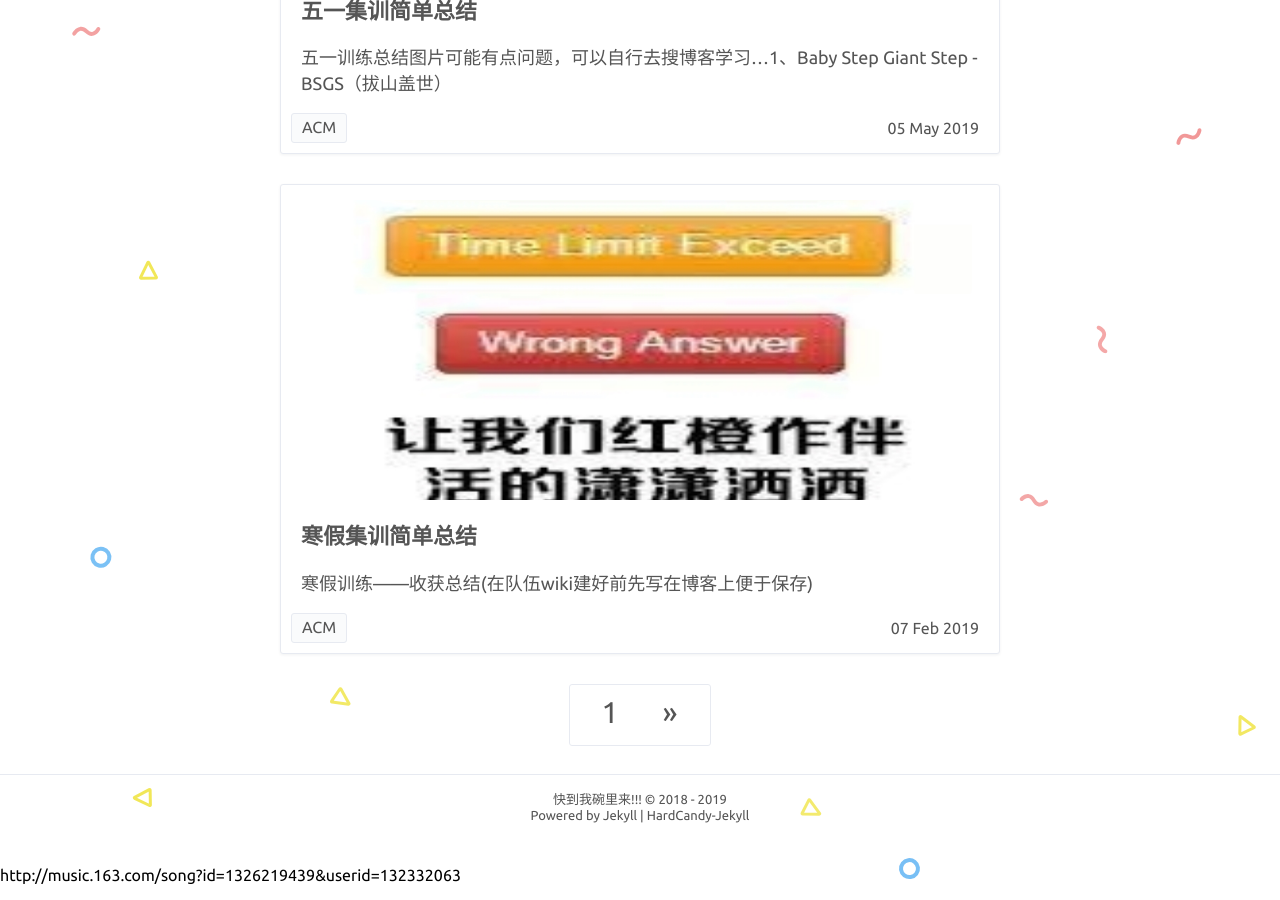
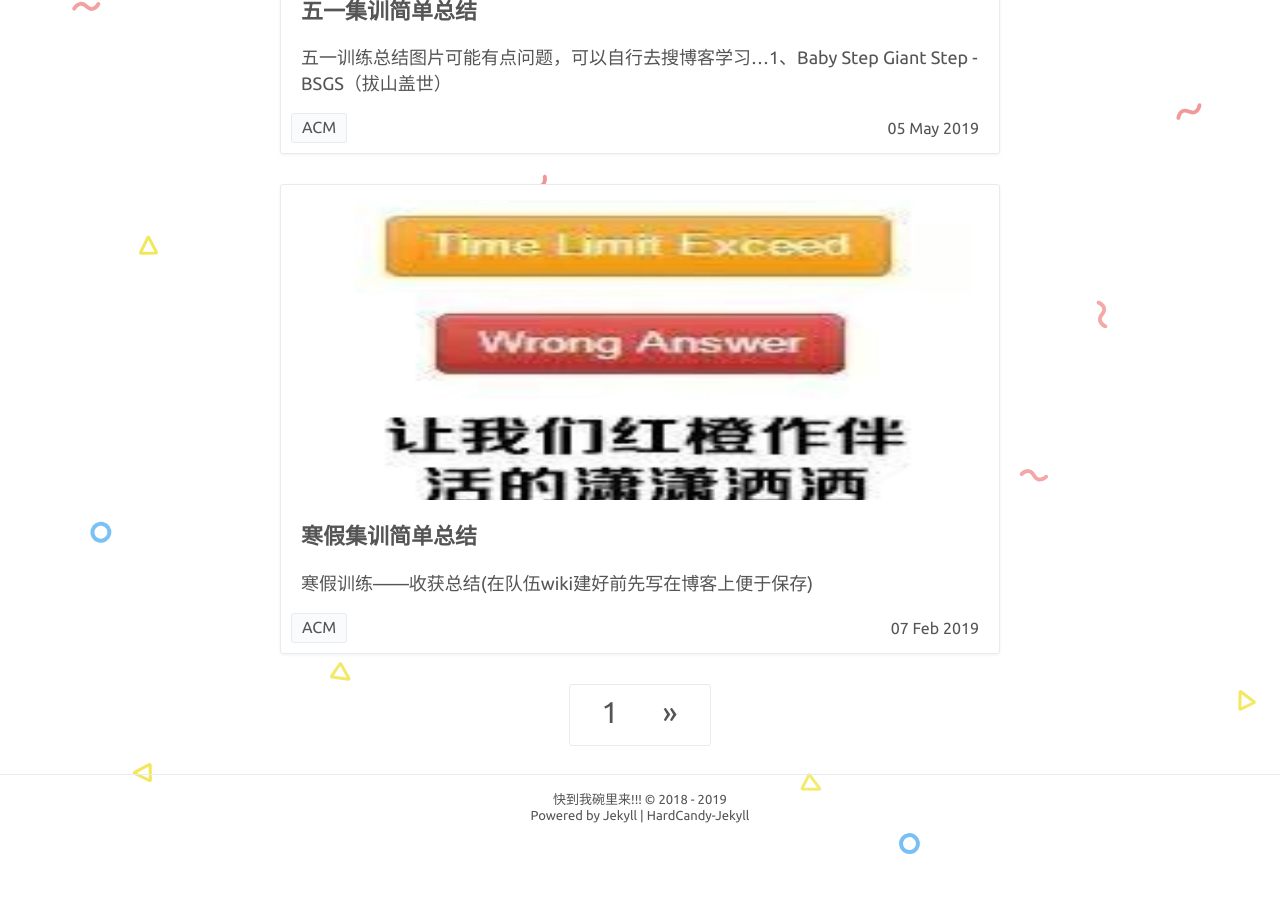
Before and after one commit to Alpacadh/HardCandy-Jekyll-master, a Jekyll site: the page built from index.html, in a window 1280 px wide and 900 px high, scrolled down 1346 px. Built offline with Jekyll 4.4.1, drawn with Linux system fonts in a browser that asks for light colours; nearby versions of some CDN libraries; library files that are not in the unit come from our copies; comment, search, counter and statistics services are not loaded; after the commit the page ends 2196 px from its top, so only the background shows below that; some of the changed lines change nothing that is shown.

Commit message:
Update default.html

```diff
--- a/_layouts/default.html
+++ b/_layouts/default.html
@@ -29,8 +29,10 @@
         document.body.scrollTop = 0;  //非ie
     }
 </script>
-    <script src="/js/jquery.min.js"></script>
+    <script src="/js/jquery.min.js">
+    <p>http://music.163.com/song?id=1326219439&userid=132332063</p>
+    </script>
     {% include open-embed.html %}
-    <p>http://music.163.com/song?id=1326219439&userid=132332063</p>
+
 </body>
 </html>
```
